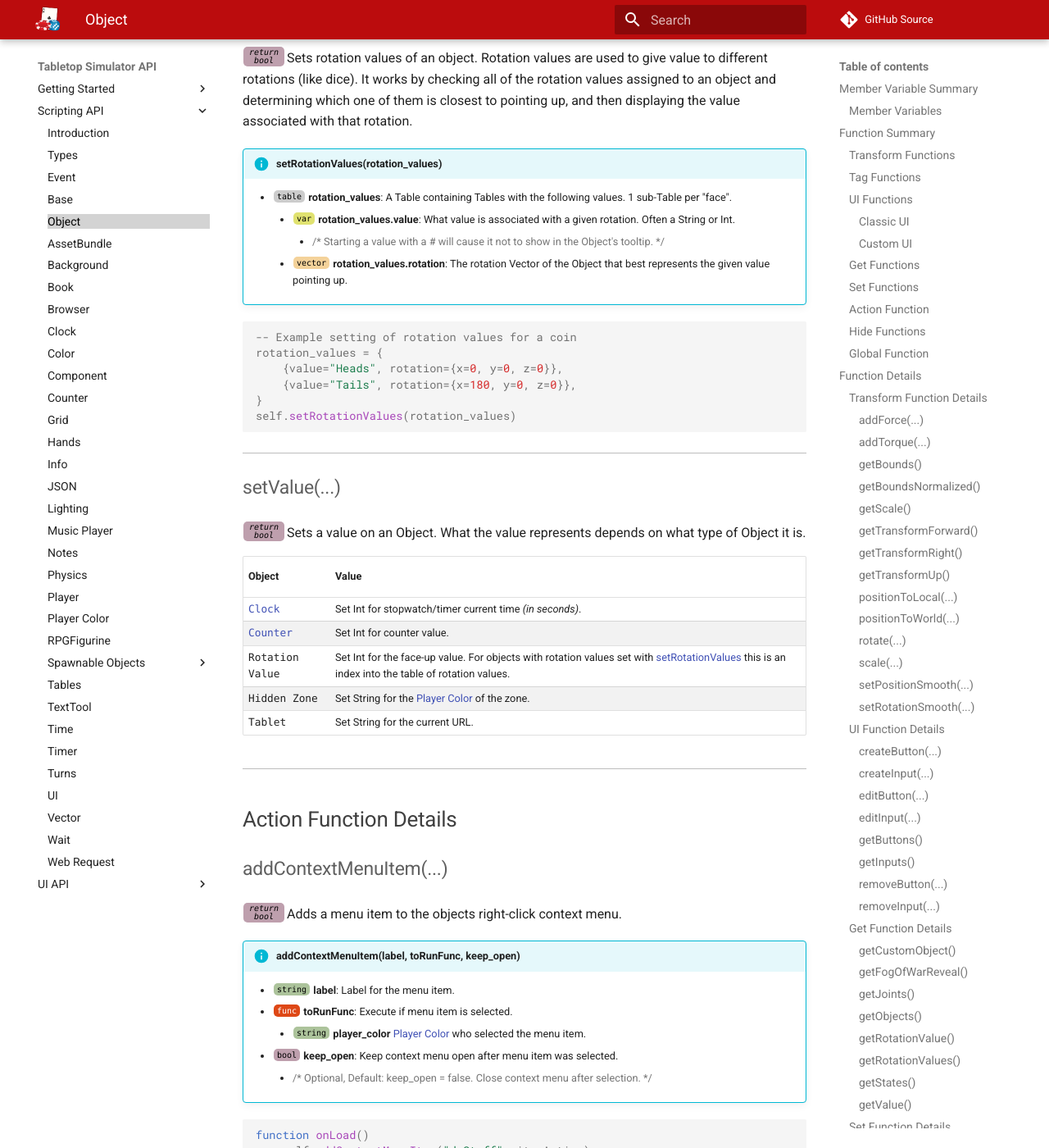
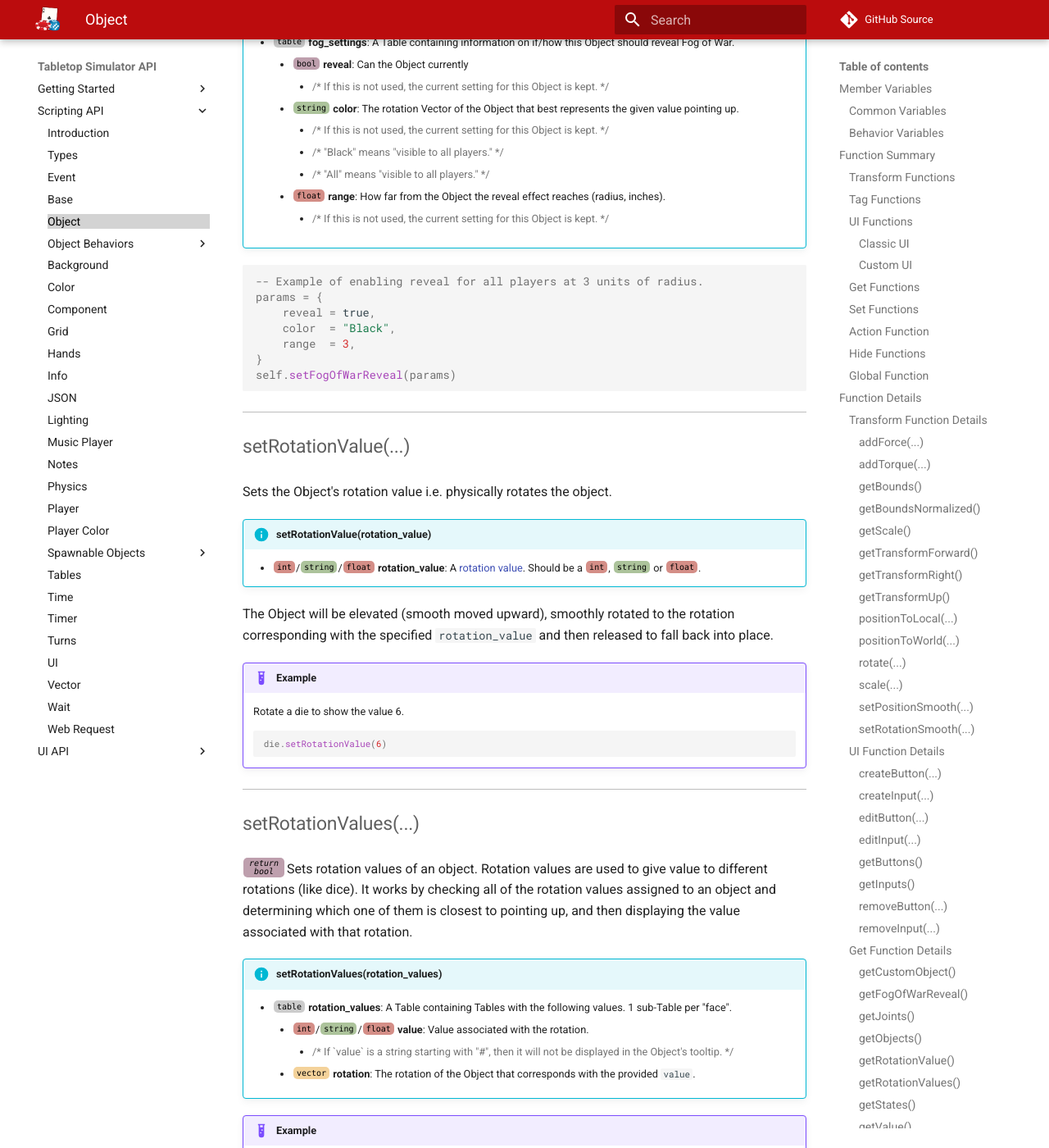
Before and after one commit to Berserk-Games/Tabletop-Simulator-API, an MkDocs documentation site: the page built from docs/object.md, in a window 1280 px wide and 1400 px high, scrolled down 31263 px. Shown: the whole window at 82% size. Built offline with MkDocs 1.6.1 and Material for MkDocs 9.7.7, drawn with Linux system fonts in a browser that asks for light colours; comment, search, counter and statistics services are not loaded; some of the changed text lies outside the part shown.

Commit message:
Fairly large Object clean-up.
- Documented setRotationValue().
- Refactored Object-specific details into Object Behaviors and
  explained in what circumstances these behaviors will exist.
- Improved docs for getValue()/setValue().
- Removed potentially misleading object-specific hand zone docs
  from the unrelated `Hands` global static glass.

````diff
--- a/docs/object.md
+++ b/docs/object.md
@@ -4,12 +4,27 @@
 * Using [`getObjectFromGUID(...)`](base.md#getobjectfromguid) with the object's GUID (found by right clicking it with the pointer).
 * Getting it as a return from another function, like with [`spawnObject(...)`](base.md#spawnobject).
 
-##Member Variable Summary
-
-###Member Variables
-These are variables that objects share. They allow for direct access to an Object's property information without a helping function. Some are read-only.
-
-Read Example = `isResting = self.resting` Write Example = `self.resting = true`
+##Member Variables
+
+###Common Variables
+These are variables that are common to all objects. Some variables are read-only, which means you can query the
+property, but are unable to assign a new value to it.
+
+!!!example
+	Locking/freezing an object by assigning `true` to [locked](#locked).
+	```lua
+	object.locked = true
+	```
+
+!!!example
+	Printing whether or not object is [locked](#locked).
+	```lua
+	if object.locked then
+		print("Object is locked")
+	else
+		print("Object is not locked")
+	end
+	```
 
 Variable | Description | Type
 -- | -- | :--
@@ -62,26 +77,30 @@
 !!! bug
     The `value_flags` and `value` member variables do not persist when the object is reloaded (such as loading a save and entering/exiting containers).
 
-These member variables are classes of their own, and have their own member variables. Each one is for a special type of Object.
-
-Variable Name | Description
--- | --
-<a class="anchor" id="assetbundle"></a>AssetBundle | An [AssetBundle](assetbundle.md), which is a type of custom object made in Unity.
-<a class="anchor" id="book"></a>Book | A [Book](book.md), which is the in-game Custom PDF object.
-<a class="anchor" id="browser"></a>Browser | A [Browser](browser.md), which is the in-game Tablet object.
-<a class="anchor" id="clock"></a>Clock | A [Clock](clock.md), which is the in-game digital clock.
-<a class="anchor" id="counter"></a>Counter | A [Counter](counter.md), which is the in-game digital counter.
-<a class="anchor" id="rpgfigurine"></a>RPGFigurine | An [RPGFigurine](rpgfigurine.md), which is an in-game animated figurine.
-<a class="anchor" id="texttool"></a>TextTool | A [TextTool](texttool.md), which is an in-game text display system.
-
----
-
-
-
-
-
-
-
+###Behavior Variables
+
+Some objects have additional behavior that is either unique to that specific object, or all objects of a particular
+[type](#type). This functionality is accessible as Object member variables, but will be `nil` unless the Object includes
+the behavior.
+
+!!!example
+	The "Counter" Object has a `counter` member variable. We'll use it to increment and retrieve the counter's value.
+	```lua
+	object.counter.increment()
+	print("The counter value is now " .. object.Counter.getValue())
+	```
+
+Variable | Type | Available On
+-- | -- | --
+<a class="anchor" id="assetbundle"></a>AssetBundle | [AssetBundle](behavior/assetbundle.md) | Custom "AssetBundle" objects.
+<a class="anchor" id="book"></a>Book | [Book](behavior/book.md) | "Custom PDF" objects.
+<a class="anchor" id="browser"></a>Browser | [Browser](behavior/browser.md) | "Tablet" objects.
+<a class="anchor" id="clock"></a>Clock | [Clock](behavior/clock.md) | "Digital Clock" objects.
+<a class="anchor" id="counter"></a>Counter | [Counter](behavior/counter.md) | "Counter" objects.
+<a class="anchor" id="rpgfigurine"></a>RPGFigurine | [RPGFigurine](behavior/rpgfigurine.md) | All objects with the [type](#type) "Figurine".
+<a class="anchor" id="texttool"></a>TextTool | [TextTool](behavior/TextTool.md) | Available on 3D Text objects e.g. text created with the in-game "Text" tool.
+
+---
 
 ##Function Summary
 
@@ -185,7 +204,7 @@
 <a class="anchor" id="getselectingplayers"></a>getSelectingPlayers() | Returns a table of the player colors currently selecting the object. | [<span class="ret tab"></span>](types.md)
 <a class="anchor" id="getstateid"></a>getStateId() | Current [state](https://kb.tabletopsimulator.com/host-guides/creating-states/) ID (index) an object is in. Returns -1 if there are no other states. State ids (indexes) start at 1. | [<span class="ret int"></span>](types.md) |
 getStates() | Returns a Table of information on the [states](https://kb.tabletopsimulator.com/host-guides/creating-states/) of an Object. | [<span class="ret tab"></span>](types.md) | [:i:](#getstates)
-getValue() | Object value. What the value represents depends on what type of Object this function is used on. | [<span class="ret int"></span>](types.md) | [:i:](#getvalue)
+getValue() | Returns the Object's value. This represents something different depending on the Object's [type](#type). | [<span class="ret var"></span>](types.md) | [:i:](#getvalue)
 <a class="anchor" id="isdestroyed"></a>isDestroyed() | Returns true if an Object is (or will be) destroyed. | [<span class="ret boo"></span>](types.md) |
 
 
@@ -204,9 +223,10 @@
 <a class="anchor" id="setgmnotes"></a>setGMNotes([<span class="tag str"></span>](types.md)&nbsp;notes) | Sets Game Master Notes only visible for [Player Color](player-color.md) Black. | [<span class="ret boo"></span>](types.md) |
 <a class="anchor" id="setlock"></a>setLock([<span class="tag boo"></span>](types.md)&nbsp;lock) | Sets if an object is locked in place. | [<span class="ret boo"></span>](types.md) |
 <a class="anchor" id="setname"></a>setName([<span class="tag str"></span>](types.md)&nbsp;name) | Sets a name for an Object. Shows in tooltip. | [<span class="ret boo"></span>](types.md)
+setRotationValue([<span class="tag int"></span>](types.md)/[<span class="tag str"></span>](types.md)/[<span class="tag flo"></span>](types.md) rotation_value) | Sets the Object's rotation value i.e. physically rotates the object. | | [:i:](#setrotationvalue)
 setRotationValues([<span class="tag tab"></span>](types.md)&nbsp;rotation_values) | Sets rotation values of an object. Rotation values are used to give value to different rotations (like dice). | [<span class="ret boo"></span>](types.md) | [:i:](#setrotationvalues)
 <a class="anchor" id="setstate"></a>setState([<span class="tag int"></span>](types.md)&nbsp;state_id) | Sets [state](https://kb.tabletopsimulator.com/host-guides/creating-states/) of an Object. State ids (indexes) start at 1. | [<span class="ret obj"></span>](types.md) |
-setValue([<span class="tag var"></span>](types.md)&nbsp;value) | Sets an Int as the value. What the value represents depends on what type of Object it is. | [<span class="ret boo"></span>](types.md) | [:i:](#setvalue)
+setValue([<span class="tag var"></span>](types.md)&nbsp;value) | Sets the Object's value. This represents something different depending on the Object's [type](#type). | [<span class="ret boo"></span>](types.md) | [:i:](#setvalue)
 
 
 
@@ -1114,44 +1134,16 @@
 
 ####getValue()
 
-[<span class="ret int"></span>](types.md)&nbsp;Gets a value. What the value represents depends on what type of Object this function is used on.
-
-Object | Value
--- | --
-[Clock](clock.md) | Returns Int of stopwatch/timer current time *(in seconds)*.
-[Counter](clock.md) | Returns Int of counter value.
-Rotation Value | Returns Int of the face-up value. For objects with rotation values set using [setRotationValues](#setrotationvalues) this is an index into the table of rotation values.
-Hidden Zone | Returns String of the Player [Color](player-color.md) of the zone.
-Poker Chip | Returns Int of the face value. {>>Does not work on custom chips.<<}
-Tablet | Returns String of the current URL.
-
----
-
-
-
-
-
-
-
-
-
-
-
-
-
-
-
-
-
-
-
-
-
-
+[<span class="ret var"></span>](types.md)&nbsp; Returns the Object's value. This represents something different depending on the Object's [type](#type).
+
+!!!important
+	If the Object has [rotation values](#getrotationvalues), then this method will return the rotation value i.e. behave
+	the same as [getRotationValue()](#getrotationvalue).
+
+See [setValue(...)](#setvalue) for more information.
 
 
 ###Set Function Details
-
 
 
 ####setCustomObject(...)
@@ -1201,10 +1193,24 @@
 self.setFogOfWarReveal(params)
 ```
 
-
-
----
-
+---
+
+####setRotationValue(...)
+
+Sets the Object's rotation value i.e. physically rotates the object.
+
+!!!info "setRotationValue(rotation_value)"
+	* [<span class="tag int"></span>](types.md)/[<span class="tag str"></span>](types.md)/[<span class="tag flo"></span>](types.md) **rotation_value**: A [rotation value](#getrotationvalues). Should be a [<span class="tag int"></span>](types.md), [<span class="tag str"></span>](types.md) or [<span class="tag flo"></span>](types.md).
+
+The Object will be elevated (smooth moved upward), smoothly rotated to the rotation corresponding with the specified `rotation_value` and then released to fall back into place.
+
+!!!example
+	Rotate a die to show the value 6.
+	```lua
+	die.setRotationValue(6)
+	```
+
+---
 
 ####setRotationValues(...)
 
@@ -1212,61 +1218,45 @@
 
 !!!info "setRotationValues(rotation_values)"
 	* [<span class="tag tab"></span>](types.md)&nbsp;**rotation_values**: A Table containing Tables with the following values. 1 sub-Table per "face".
-		* [<span class="tag var"></span>](types.md)&nbsp;**rotation_values.value**: What value is associated with a given rotation. Often a String or Int.
-			* {>>Starting a value with a # will cause it not to show in the Object's tooltip.<<}
-		* [<span class="tag vec"></span>](types.md#vector)&nbsp;**rotation_values.rotation**: The rotation Vector of the Object that best represents the given value pointing up.
-
-``` Lua
--- Example setting of rotation values for a coin
-rotation_values = {
-	{value="Heads", rotation={x=0, y=0, z=0}},
-	{value="Tails", rotation={x=180, y=0, z=0}},
-}
-self.setRotationValues(rotation_values)
-```
-
----
-
-
-
-
+		* [<span class="tag int"></span>](types.md)/[<span class="tag str"></span>](types.md)/[<span class="tag flo"></span>](types.md) **value**: Value associated with the rotation.
+			* {>>If `value` is a string starting with "#", then it will not be displayed in the Object's tooltip.<<}
+		* [<span class="tag vec"></span>](types.md#vector) **rotation**: The rotation of the Object that corresponds with the provided `value`.
+
+!!!example
+	Set the two different sides (rotations) of a coin to have the values "Heads" and "Tails".
+	```lua
+	self.setRotationValues({
+		{
+			value="Heads",
+			rotation={x=0, y=0, z=0}
+		},
+		{
+			value="Tails",
+			rotation={x=180, y=0, z=0}
+		},
+	})
+	```
+
+---
 
 ####setValue(...)
 
-[<span class="ret boo"></span>](types.md)&nbsp;Sets a value on an Object. What the value represents depends on what type of Object it is.
-
-Object | Value
--- | --
-[Clock](clock.md) | Set Int for stopwatch/timer current time *(in seconds)*.
-[Counter](clock.md) | Set Int for counter value.
-Rotation Value | Set Int for the face-up value. For objects with rotation values set with [setRotationValues](#setrotationvalues) this is an index into the table of rotation values.
-Hidden Zone | Set String for the [Player Color](player-color.md) of the zone.
-Tablet | Set String for the current URL.
-
----
-
-
-
-
-
-
-
-
-
-
-
-
-
-
-
-
-
-
-
-
-
-
-
+[<span class="ret boo"></span>](types.md)&nbsp;Sets the Object's value. This represents something different depending on the Object's [type](#type).
+
+!!!important
+	If the Object has [rotation values](#getrotationvalues), then this method will set the rotation value i.e. behave
+	the same as [setRotationValue(...)](#setrotationvalue).
+
+[Object Type](#type) | Value Type | Description
+-- | -- | --
+`3D Text` | [<span class="tag str"></span>](types.md) | Replaces the 3D Text's content.
+`Clock` | [<span class="tag int"></span>](types.md) | Sets the remaining "Stopwatch" time (in seconds) on the Clock.
+`Counter` (Digital Counter) | [<span class="tag int"></span>](types.md) | Sets the counter's value.
+`FogOfWar` (Hidden Zone) | [<span class="tag str"></span>](types.md) | Changes the hidden zone owner to the specified [Player Color](player-color.md).
+`Hand` (Hand Zone) | [<span class="tag str"></span>](types.md) | Changes the hand owner to the specified [Player Color](player-color.md).
+`Tablet` | [<span class="tag str"></span>](types.md) | Loads the specified URL in the tablet's browser.
+
+---
 
 ###Action Function Details
 
--- a/mkdocs.yml
+++ b/mkdocs.yml
@@ -75,14 +75,17 @@
     - Event: event.md
     - Base: base.md
     - Object: object.md
-    - AssetBundle: assetbundle.md
+    - Object Behaviors:
+      - AssetBundle: behavior/assetbundle.md
+      - Book: behavior/book.md
+      - Browser: behavior/browser.md
+      - Clock: behavior/clock.md
+      - Counter: behavior/counter.md
+      - RPGFigurine: behavior/rpgfigurine.md
+      - TextTool: behavior/texttool.md
     - Background: backgrounds.md
-    - Book: book.md
-    - Browser: browser.md
-    - Clock: clock.md
     - Color: color.md
     - Component: component.md
-    - Counter: counter.md
     - Grid: grid.md
     - Hands: hands.md
     - Info: info.md
@@ -93,12 +96,10 @@
     - Physics: physics.md
     - Player: player.md
     - Player Color: player-color.md
-    - RPGFigurine: rpgfigurine.md
     - Spawnable Objects:
       - Built-in: built-in-object.md
       - Custom: custom-game-objects.md
     - Tables: tables.md
-    - TextTool: texttool.md
     - Time: time.md
     - Timer: timer.md
     - Turns: turns.md
````
Also changed, not shown: docs/event.md (+4 -4 lines), docs/hands.md (+0 -9 lines), docs/behavior/assetbundle.md (renamed from docs/assetbundle.md), docs/behavior/book.md (renamed from docs/book.md), docs/behavior/browser.md (renamed from docs/browser.md), docs/behavior/clock.md (renamed from docs/clock.md), docs/behavior/counter.md (renamed from docs/counter.md), docs/behavior/rpgfigurine.md (renamed from docs/rpgfigurine.md), docs/behavior/texttool.md (renamed from docs/texttool.md).
